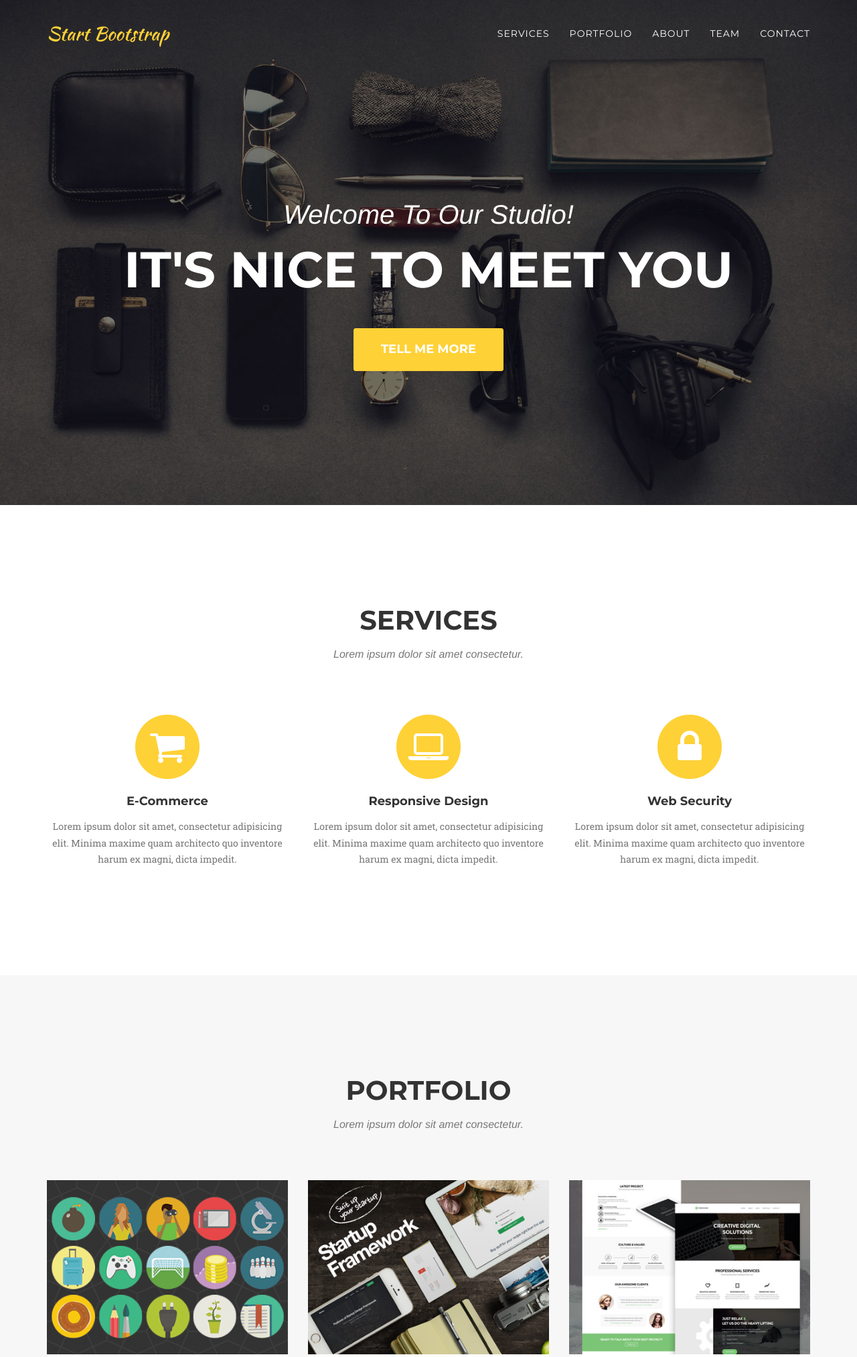
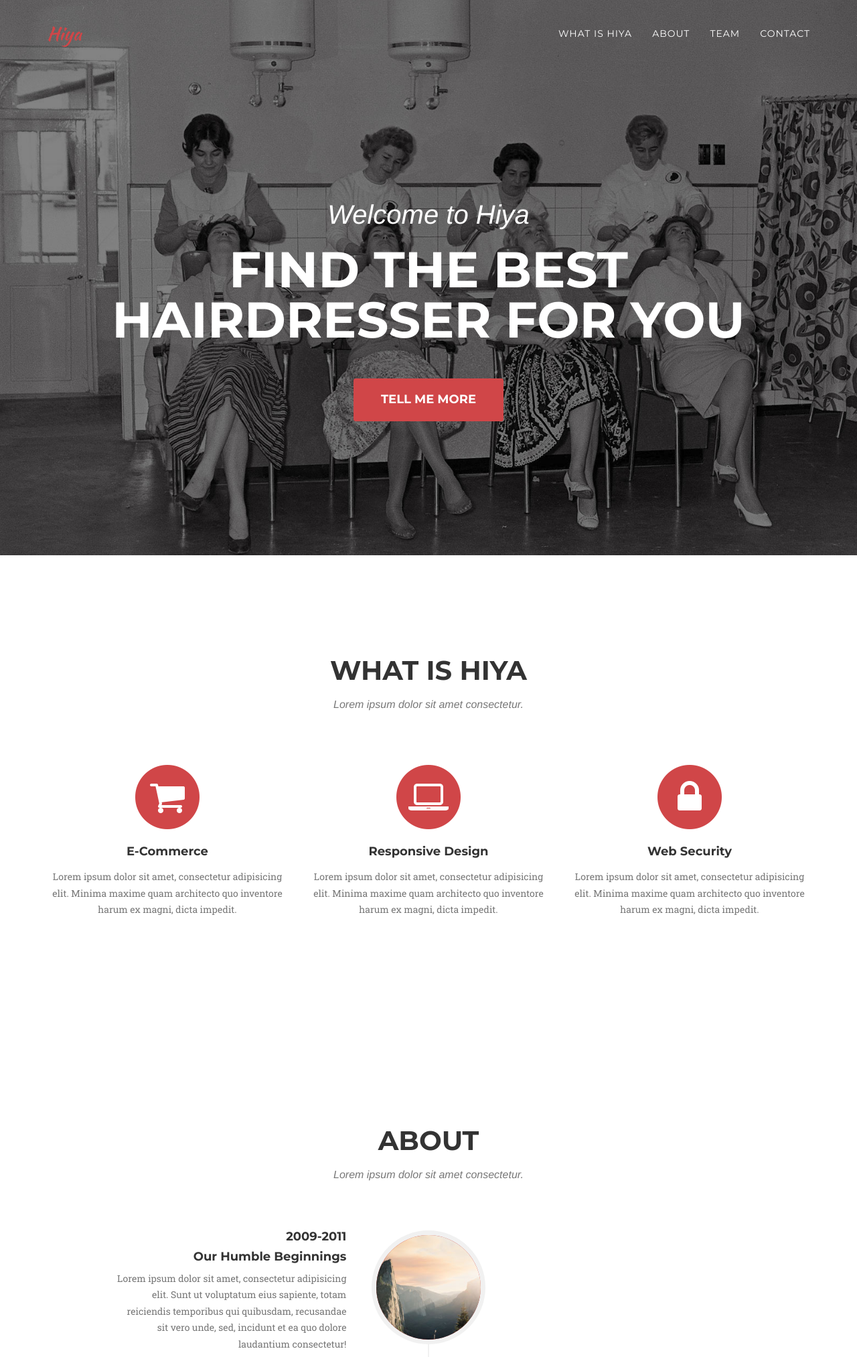
Before and after one commit to andrebalza/headhub, a Flask app: page / in a window 1280 px wide. Shown: the top 2026 px of the page at 67% size. Run offline with Flask 2, Linux system fonts and the light colour scheme; some libraries are stand-ins or nearby versions; some web fonts are replaced.

Commit message:
Cleanup - starting to add content
Test background image
Commented portfolio section
varie ed eventuali

```diff
--- a/package.json
+++ b/package.json
@@ -10,6 +10,7 @@
   },
   "devDependencies": {
     "grunt": "^0.4.5",
+    "grunt-auto-install": "^0.3.0",
     "grunt-banner": "~0.2.3",
     "grunt-contrib-less": "~0.11.4",
     "grunt-contrib-sass": "^0.9.2",
--- a/static/css/agency.css
+++ b/static/css/agency.css
@@ -6,7 +6,7 @@ body {
   color: #777777;
 }
 .text-primary {
-  color: #fed136;
+  color: #d04648;
 }
 p {
   font-size: 14px;
@@ -23,13 +23,13 @@ a.active {
   outline: none;
 }
 a {
-  color: #fed136;
+  color: #d04648;
 }
 a:hover,
 a:focus,
 a:active,
 a.active {
-  color: #fec503;
+  color: #b52e30;
 }
 h1,
 h2,
@@ -87,17 +87,17 @@ fieldset[disabled] .btn-primary:active,
 .btn-primary.disabled.active,
 .btn-primary[disabled].active,
 fieldset[disabled] .btn-primary.active {
-  background-color: #fed136;
-  border-color: #fed136;
+  background-color: #d04648;
+  border-color: #d04648;
 }
 .btn-primary .badge {
-  color: #fed136;
+  color: #d04648;
   background-color: #ffffff;
 }
 .btn-xl {
   color: #ffffff;
-  background-color: #fed136;
-  border-color: #fed136;
+  background-color: #d04648;
+  border-color: #d04648;
   font-family: "Montserrat", "Helvetica Neue", Helvetica, Arial, sans-serif;
   text-transform: uppercase;
   font-weight: 700;
@@ -146,28 +146,28 @@ fieldset[disabled] .btn-xl.active {
   border-color: transparent;
 }
 .navbar-default .navbar-brand {
-  color: #fed136;
+  color: #d04648;
   font-family: "Kaushan Script", "Helvetica Neue", Helvetica, Arial, cursive;
 }
 .navbar-default .navbar-brand:hover,
 .navbar-default .navbar-brand:focus,
 .navbar-default .navbar-brand:active,
 .navbar-default .navbar-brand.active {
-  color: #fec503;
+  color: #b52e30;
 }
 .navbar-default .navbar-collapse {
   border-color: rgba(255, 255, 255, 0.02);
 }
 .navbar-default .navbar-toggle {
-  background-color: #fed136;
-  border-color: #fed136;
+  background-color: #d04648;
+  border-color: #d04648;
 }
 .navbar-default .navbar-toggle .icon-bar {
   background-color: white;
 }
 .navbar-default .navbar-toggle:hover,
 .navbar-default .navbar-toggle:focus {
-  background-color: #fed136;
+  background-color: #d04648;
 }
 .navbar-default .nav li a {
   font-family: "Montserrat", "Helvetica Neue", Helvetica, Arial, sans-serif;
@@ -218,7 +218,7 @@ fieldset[disabled] .btn-xl.active {
   }
 }
 header {
-  background-image: url('../img/header-bg.jpg');
+  background-image: url('../img/header-bg2.jpg');
   background-repeat: none;
   background-attachment: scroll;
   background-position: center center;
@@ -413,7 +413,7 @@ section h3.section-subheading {
   height: 80px;
   position: absolute;
   z-index: 100;
-  background-color: #fed136;
+  background-color: #d04648;
   color: white;
   border-radius: 100%;
   border: 7px solid #f1f1f1;
@@ -716,11 +716,11 @@ ul.social-buttons li a:active {
 }
 ::-moz-selection {
   text-shadow: none;
-  background: #fed136;
+  background: #d04648;
 }
 ::selection {
   text-shadow: none;
-  background: #fed136;
+  background: #d04648;
 }
 img::selection {
   background: transparent;
@@ -729,5 +729,5 @@ img::-moz-selection {
   background: transparent;
 }
 body {
-  webkit-tap-highlight-color: #fed136;
+  webkit-tap-highlight-color: #d04648;
 }
--- a/static/js/agency.min.js
+++ b/static/js/agency.min.js
@@ -1 +1,7 @@
+/*!
+ * Agency v1.0.7 (http://startbootstrap.com/template-overviews/agency)
+ * Copyright 2013-2016 Start Bootstrap
+ * Licensed under MIT (https://github.com/BlackrockDigital/startbootstrap/blob/gh-pages/LICENSE)
+ */
+
 $(function(){$("a.page-scroll").bind("click",function(a){var b=$(this);$("html, body").stop().animate({scrollTop:$(b.attr("href")).offset().top},1500,"easeInOutExpo"),a.preventDefault()})}),$("body").scrollspy({target:".navbar-fixed-top"}),$(".navbar-collapse ul li a:not(.dropdown-toggle)").click(function(){$(".navbar-toggle:visible").click()});
--- a/static/less/agency.less
+++ b/static/less/agency.less
@@ -162,7 +162,7 @@ h1, h2, h3, h4, h5, h6 {
 }
 
 header {
-	background-image: url('../img/header-bg.jpg');
+	background-image: url('../img/header-bg2.jpg');
 	background-repeat: none;
 	background-attachment: scroll;
 	background-position: center center;
--- a/static/less/variables.less
+++ b/static/less/variables.less
@@ -1,6 +1,6 @@
 // Variables
 
-@brand-primary: #fed136;
+@brand-primary: #D04648;
 @brand-danger: #e74c3c;
 @gray-darkest: #222;
 @gray: #777;
--- a/templates/index.html
+++ b/templates/index.html
@@ -9,7 +9,7 @@
     <meta name="description" content="">
     <meta name="author" content="">
 
-    <title>Agency - Start Bootstrap Theme</title>
+    <title>Welcome to Hiya</title>
 
     <!-- Bootstrap Core CSS -->
     <link href="static/css/bootstrap.min.css" rel="stylesheet">
@@ -46,7 +46,7 @@
                 <span class="icon-bar"></span>
                 <span class="icon-bar"></span>
             </button>
-            <a class="navbar-brand page-scroll" href="#page-top">Start Bootstrap</a>
+            <a class="navbar-brand page-scroll" href="#page-top">Hiya</a>
         </div>
 
         <!-- Collect the nav links, forms, and other content for toggling -->
@@ -56,11 +56,13 @@
                     <a href="#page-top"></a>
                 </li>
                 <li>
-                    <a class="page-scroll" href="#services">Services</a>
+                    <a class="page-scroll" href="#services">What is Hiya</a>
                 </li>
+<!--
                 <li>
                     <a class="page-scroll" href="#portfolio">Portfolio</a>
                 </li>
+-->
                 <li>
                     <a class="page-scroll" href="#about">About</a>
                 </li>
@@ -81,8 +83,8 @@
 <header>
     <div class="container">
         <div class="intro-text">
-            <div class="intro-lead-in">Welcome To Our Studio!</div>
-            <div class="intro-heading">It's Nice To Meet You</div>
+            <div class="intro-lead-in">Welcome to Hiya</div>
+            <div class="intro-heading">Find The Best Hairdresser For You</div>
             <a href="#services" class="page-scroll btn btn-xl">Tell Me More</a>
         </div>
     </div>
@@ -93,7 +95,7 @@
     <div class="container">
         <div class="row">
             <div class="col-lg-12 text-center">
-                <h2 class="section-heading">Services</h2>
+                <h2 class="section-heading">What is Hiya</h2>
                 <h3 class="section-subheading text-muted">Lorem ipsum dolor sit amet consectetur.</h3>
             </div>
         </div>
@@ -126,7 +128,10 @@
     </div>
 </section>
 
-<!-- Portfolio Grid Section -->
+
+<!-- Portfolio Grid Section let's just have it commented out for now, can be useful later -  Mona-->
+
+<!--
 <section id="portfolio" class="bg-light-gray">
     <div class="container">
         <div class="row">
@@ -223,6 +228,8 @@
         </div>
     </div>
 </section>
+-->
+
 
 <!-- About Section -->
 <section id="about">
@@ -369,30 +376,23 @@
     </div>
 </section>
 
-<!-- Clients Aside -->
+<!-- sponsors Aside -->
 <aside class="clients">
     <div class="container">
+	    <div class="row">
+		    <div class="col-md-12 col-sm-12">
+			    <div class="text-center">
+			    	<h3 style="color: #CCC;">Sponsored by</h3>
+			    </div>
+		    </div>
+	    </div>
         <div class="row">
-            <div class="col-md-3 col-sm-6">
+            <div class="col-md-12 col-sm-12">
                 <a href="#">
-                    <img src="static/img/logos/envato.jpg" class="img-responsive img-centered" alt="">
+                    <img src="static/img/logos/suomen-hius.png" class="img-responsive img-centered"  style="margin: 30px auto;" alt="Suomen Hiusalan yrittajat">
                 </a>
             </div>
-            <div class="col-md-3 col-sm-6">
-                <a href="#">
-                    <img src="static/img/logos/designmodo.jpg" class="img-responsive img-centered" alt="">
-                </a>
-            </div>
-            <div class="col-md-3 col-sm-6">
-                <a href="#">
-                    <img src="static/img/logos/themeforest.jpg" class="img-responsive img-centered" alt="">
-                </a>
-            </div>
-            <div class="col-md-3 col-sm-6">
-                <a href="#">
-                    <img src="static/img/logos/creative-market.jpg" class="img-responsive img-centered" alt="">
-                </a>
-            </div>
+
         </div>
     </div>
 </aside>
@@ -402,7 +402,7 @@
     <div class="container">
         <div class="row">
             <div class="col-lg-12 text-center">
-                <h2 class="section-heading">Sign up to be notified when we launch HeadHub </h2>
+                <h2 class="section-heading">Sign up to be notified when we launch Hiya </h2>
                 <h3 class="section-subheading text-muted">Lorem ipsum dolor sit amet consectetur.</h3>
             </div>
         </div>
```
Also changed, not shown: other parts of static/css/agency.css (+15 -15 lines), README.md, static/css/agency.min.css, static/img/header-bg2.jpg (added), static/img/logos/aetuts.jpg (deleted), static/img/logos/creative-market.jpg (deleted), static/img/logos/designmodo.jpg (deleted), static/img/logos/envato.jpg (deleted), static/img/logos/microlancer.jpg (deleted), static/img/logos/suomen-hius.png (added), static/img/logos/themeforest.jpg (deleted), static/img/logos/wordpress.jpg (deleted), 2 other files.
